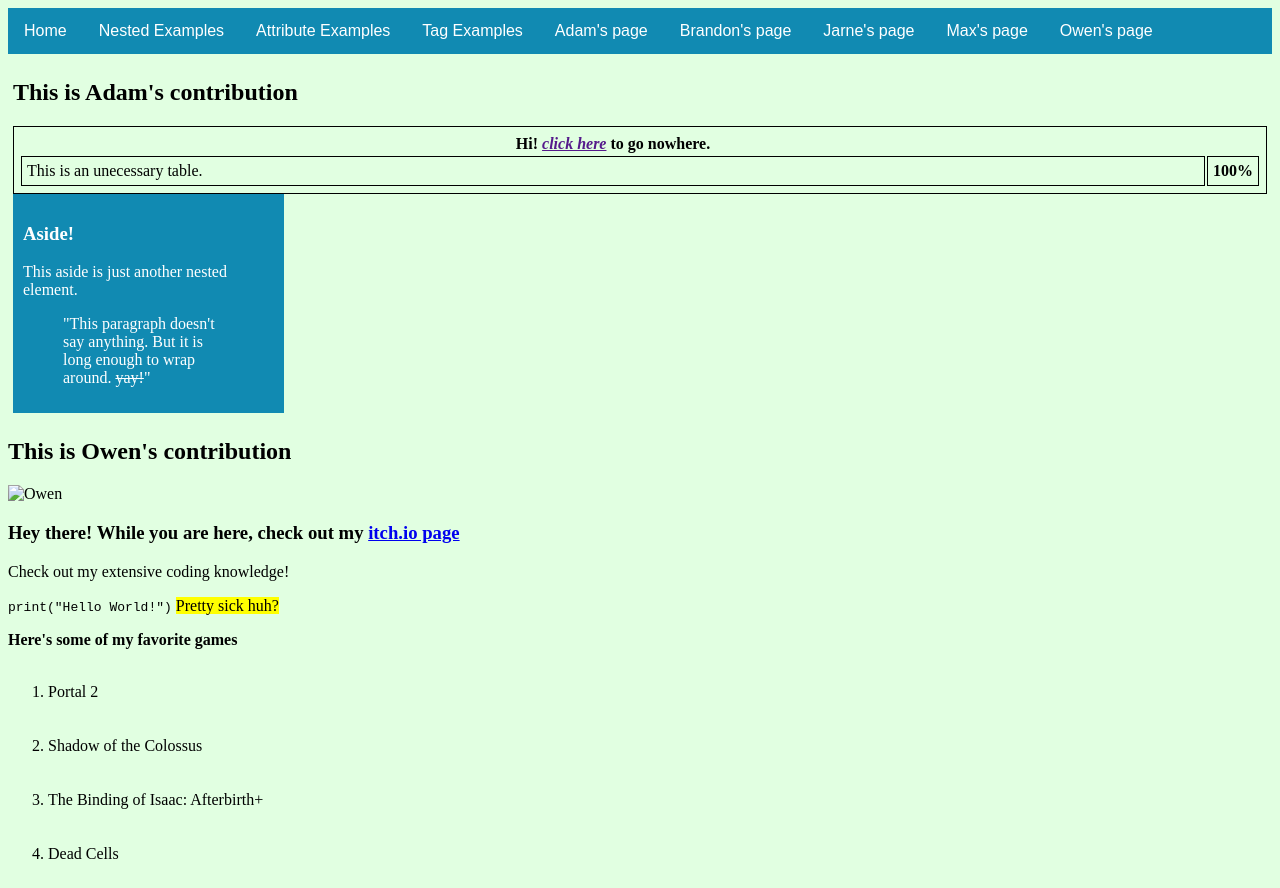
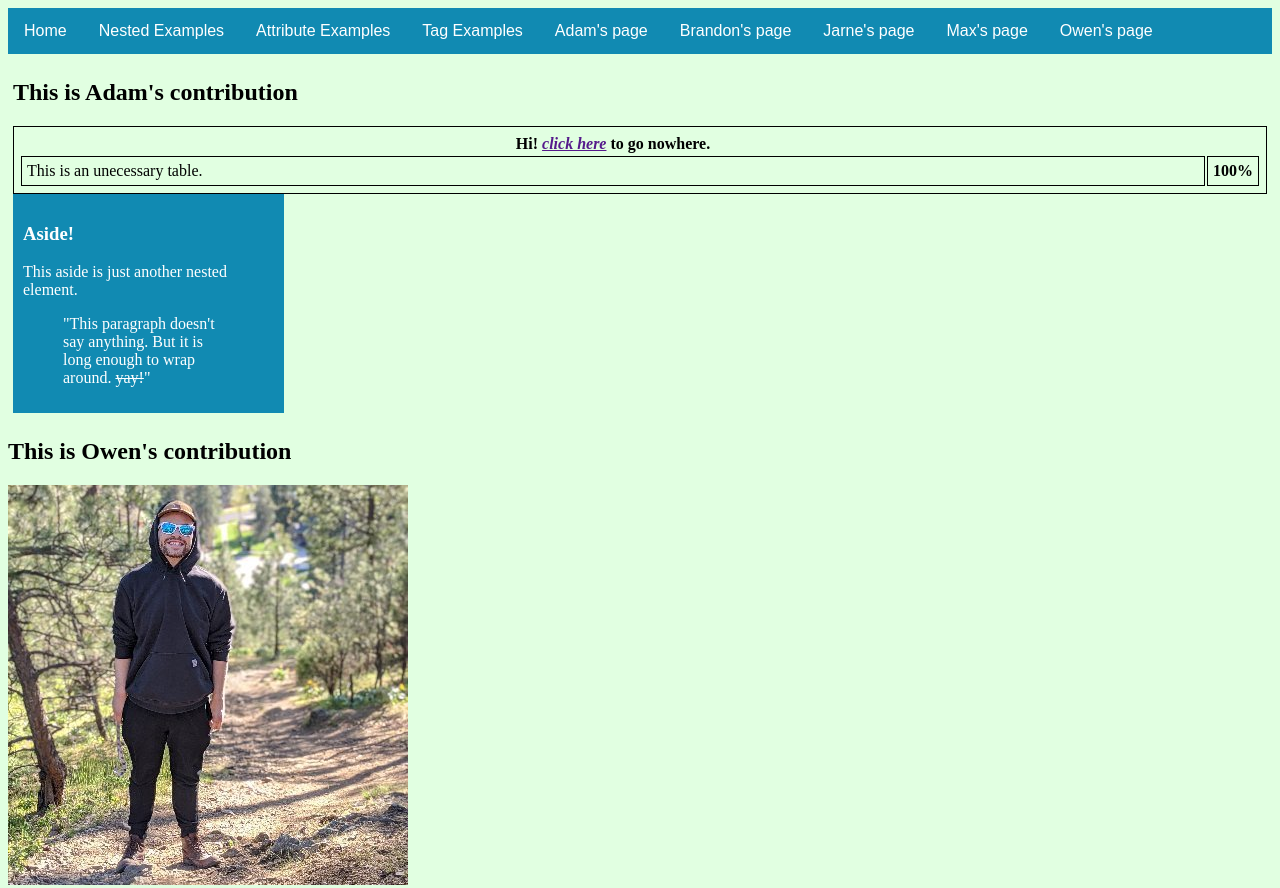
Before and after one commit to MaxCannonWF/MaxCannonWF.github.io, a plain HTML site: page tags.html in a window 1280 px wide. Shown: the top 888 px of the page. Drawn offline with Linux system fonts and the light colour scheme; files whose address does not match are found by name.

Commit message:
Owen Merge

```diff
--- a/tags.html
+++ b/tags.html
@@ -38,7 +38,7 @@
 
     <div id="Owen">
         <h2>This is Owen's contribution</h2>
-        <img src="owen.jpg" alt="Owen">
+        <img src="images/owen.jpg" alt="Owen">
         <h3>Hey there! While you are here, check out my <a href="owenjayeh.itch.io">itch.io page</a></h3>
         <p>Check out my extensive coding knowledge!</p>
         <code>print("Hello World!")</code>
```
Also changed, not shown: attributes.html (+1 -1 lines), images/owenbabys.png (renamed from images/owenbaby.png).
